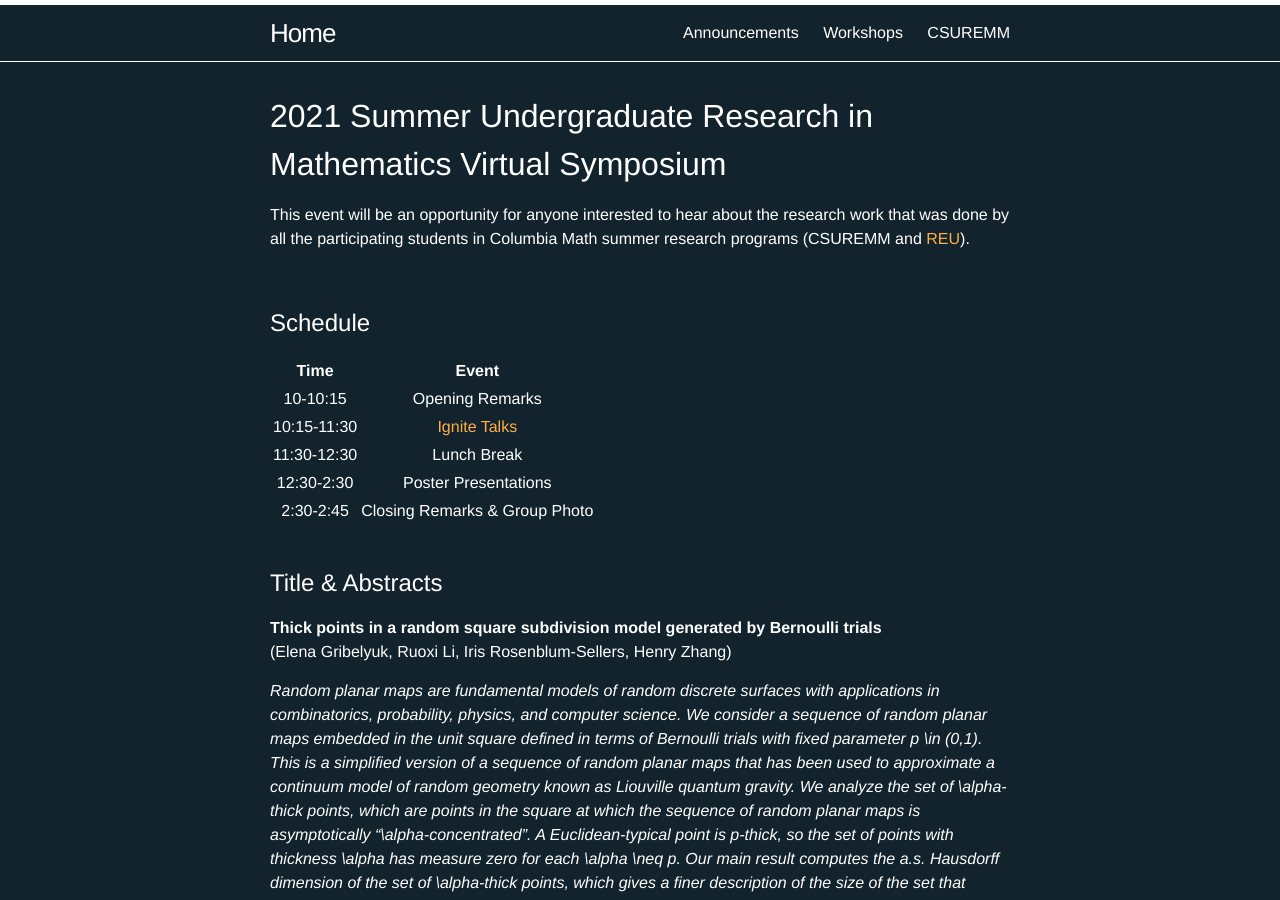
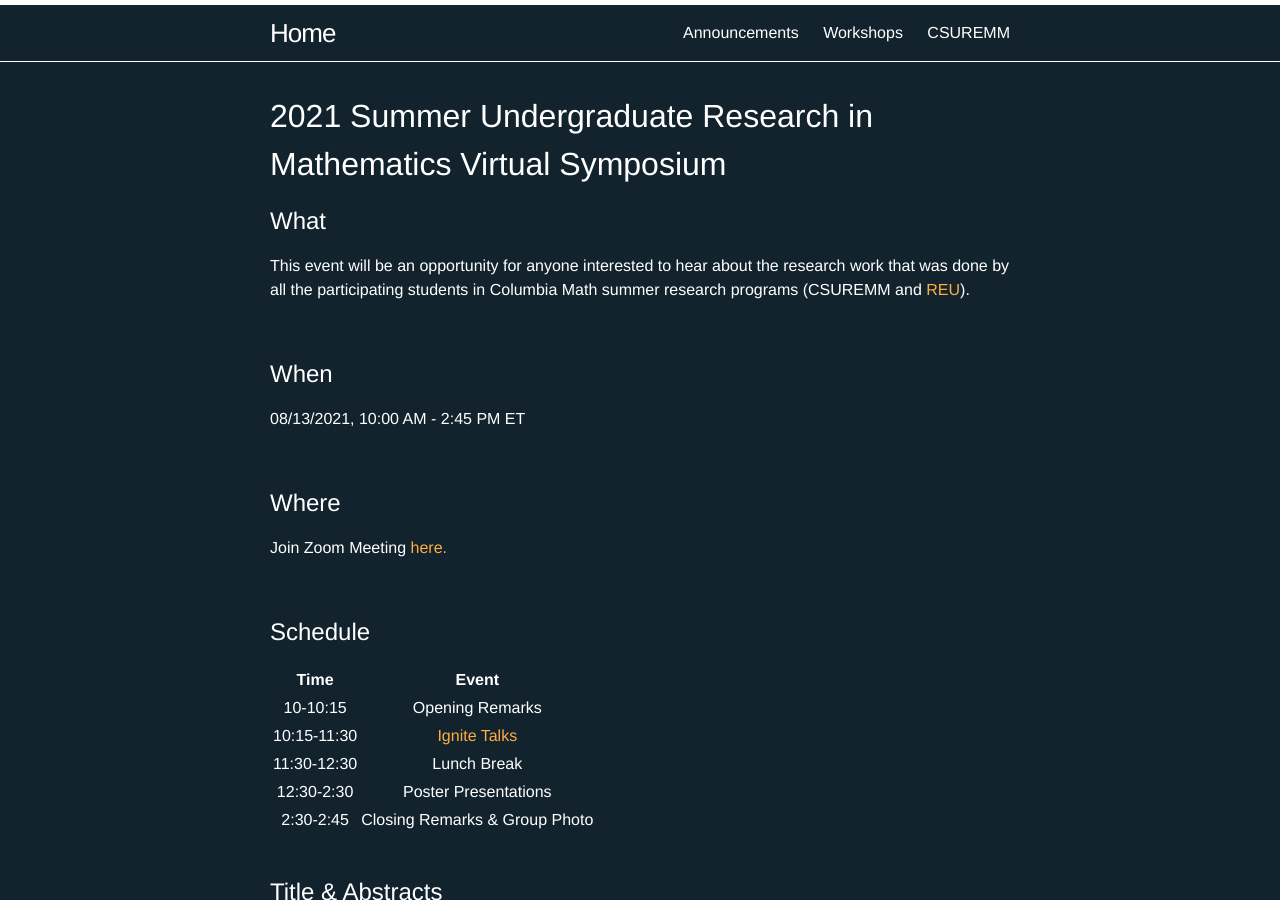
Before and after one commit to ColumbiaUndergradMathModeling/Home, a Jekyll site: the page built from pages/sums/su21.md, in a window 1280 px wide and 900 px high. Built offline with Jekyll 4.4.1, drawn with Linux system fonts in a browser that asks for light colours; our own code applies the rules of GitHub Pages for plain Markdown files; some of the changed text lies outside the part shown.

Commit message:
Update su21.md

```diff
--- a/pages/sums/su21.md
+++ b/pages/sums/su21.md
@@ -6,7 +6,21 @@ header: default
 
 # 2021 Summer Undergraduate Research in Mathematics Virtual Symposium
 
+## What
+
 This event will be an opportunity for anyone interested to hear about the research work that was done by all the participating students in Columbia Math summer research programs (CSUREMM and [REU](https://www.math.columbia.edu/programs-math/undergraduate-program/undergraduate-research/summer-undergraduate-research/)).
+
+<p>&nbsp;</p>
+
+## When
+
+08/13/2021, 10:00 AM - 2:45 PM ET
+
+<p>&nbsp;</p>
+
+## Where
+
+Join Zoom Meeting [here.](https://columbiauniversity.zoom.us/j/93384395727?pwd=THB4TDRwNjR2TWpyOC9BNENsbkk0Zz09)
 
 <p>&nbsp;</p>
 
@@ -122,9 +136,3 @@ damage on coastal regions, they are also great sources of information to the
 communities in these coastal regions. And overall these communities may be
 better informed and make the best decisions to establish protective measures
 against these intense, rotating vortices of air.*
-
-<p>&nbsp;</p>
-
-## Where
-
-Join Zoom Meeting [here.](https://columbiauniversity.zoom.us/j/93384395727?pwd=THB4TDRwNjR2TWpyOC9BNENsbkk0Zz09)
```
